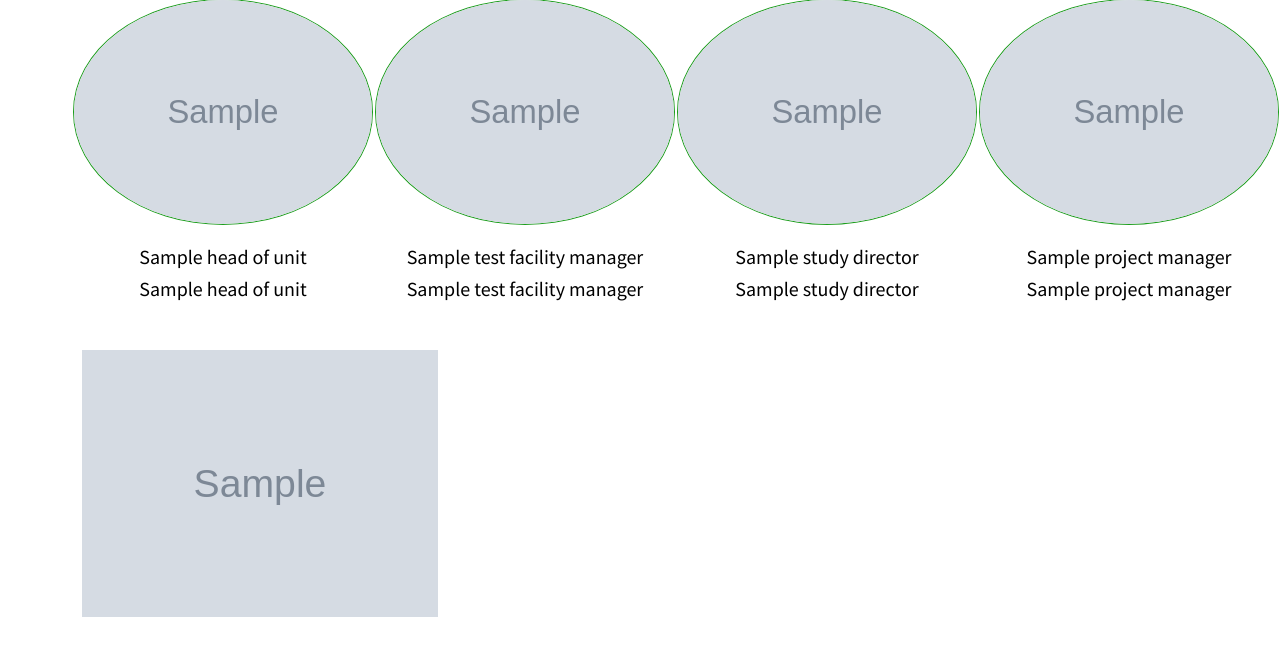
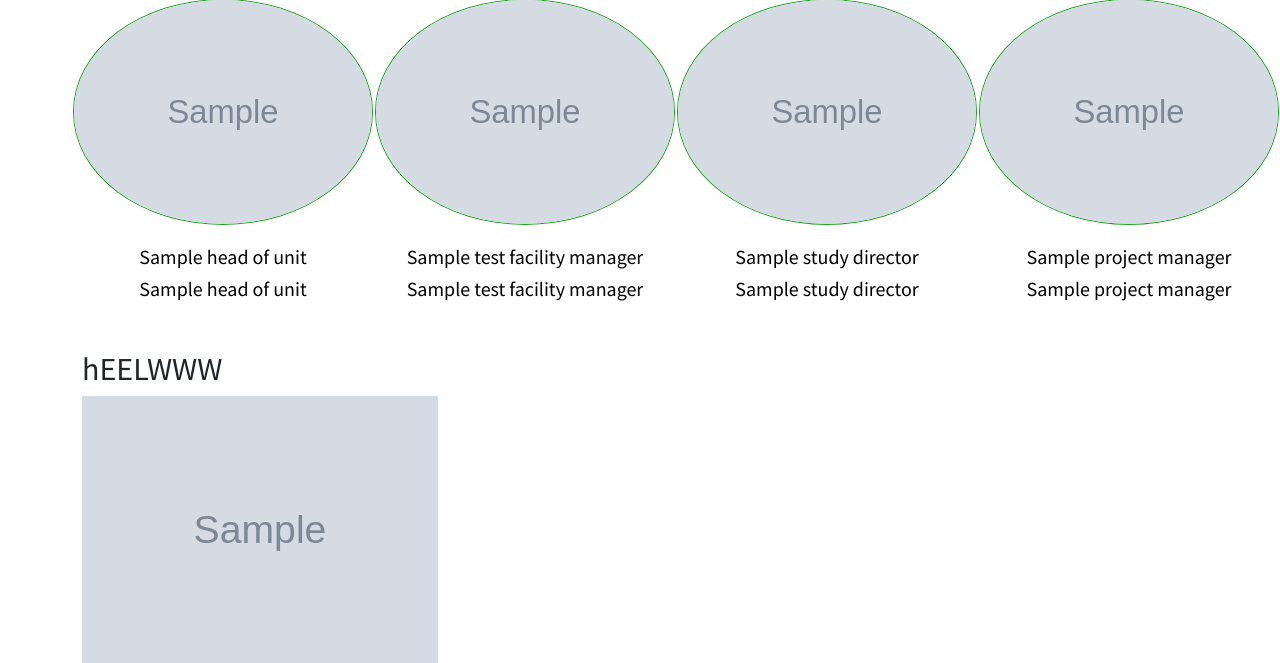
Before and after one commit to halidi-hamidu/vcptu_ihi, a Django app: template templates/homePage/homePage.html in a window 1280 px wide. Shown: the part 3640-4303 px from the top of the page. Before the commit the page ends 4257 px from the top, so only its background shows below. Run offline with Django 4.2, Linux system fonts and the light colour scheme; the template is opened without the code that fills it: most values are stand-ins (such as "Sample title", 1, 10 or a date in 2020); grey boxes marked "Sample" are stand-in pictures; some libraries are stand-ins or nearby versions.

Commit message:
Testing word added

```diff
--- a/templates/homePage/homePage.html
+++ b/templates/homePage/homePage.html
@@ -279,6 +279,7 @@
       <div class="row">
         <div class="col-md-4">
           <div class="inner_section">
+            <H2>hEELWWW</H2>
             <img src="{{ get_latest_news.upload_image.url }}" alt="" class="img-fluid">
           </div>
         </div>
```
